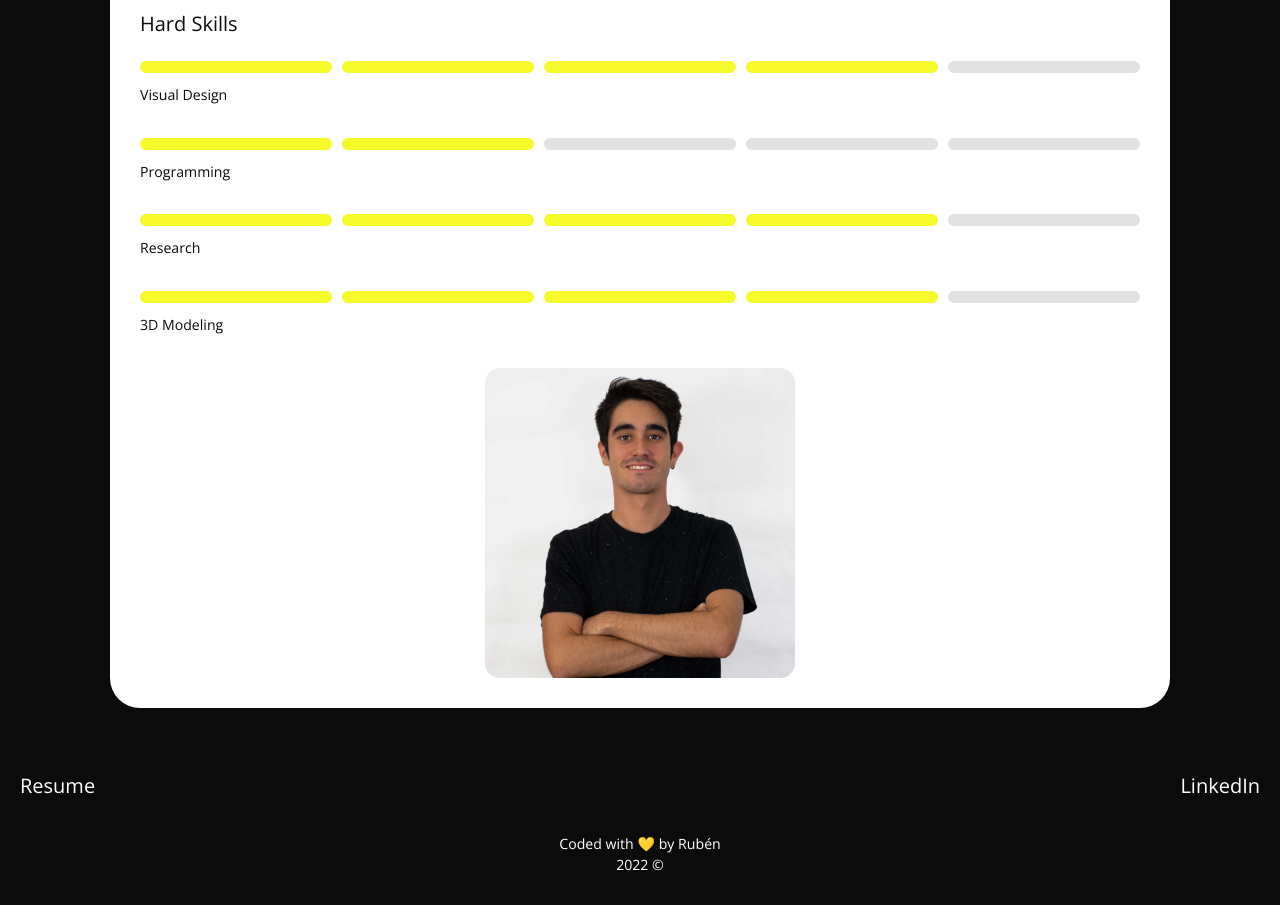
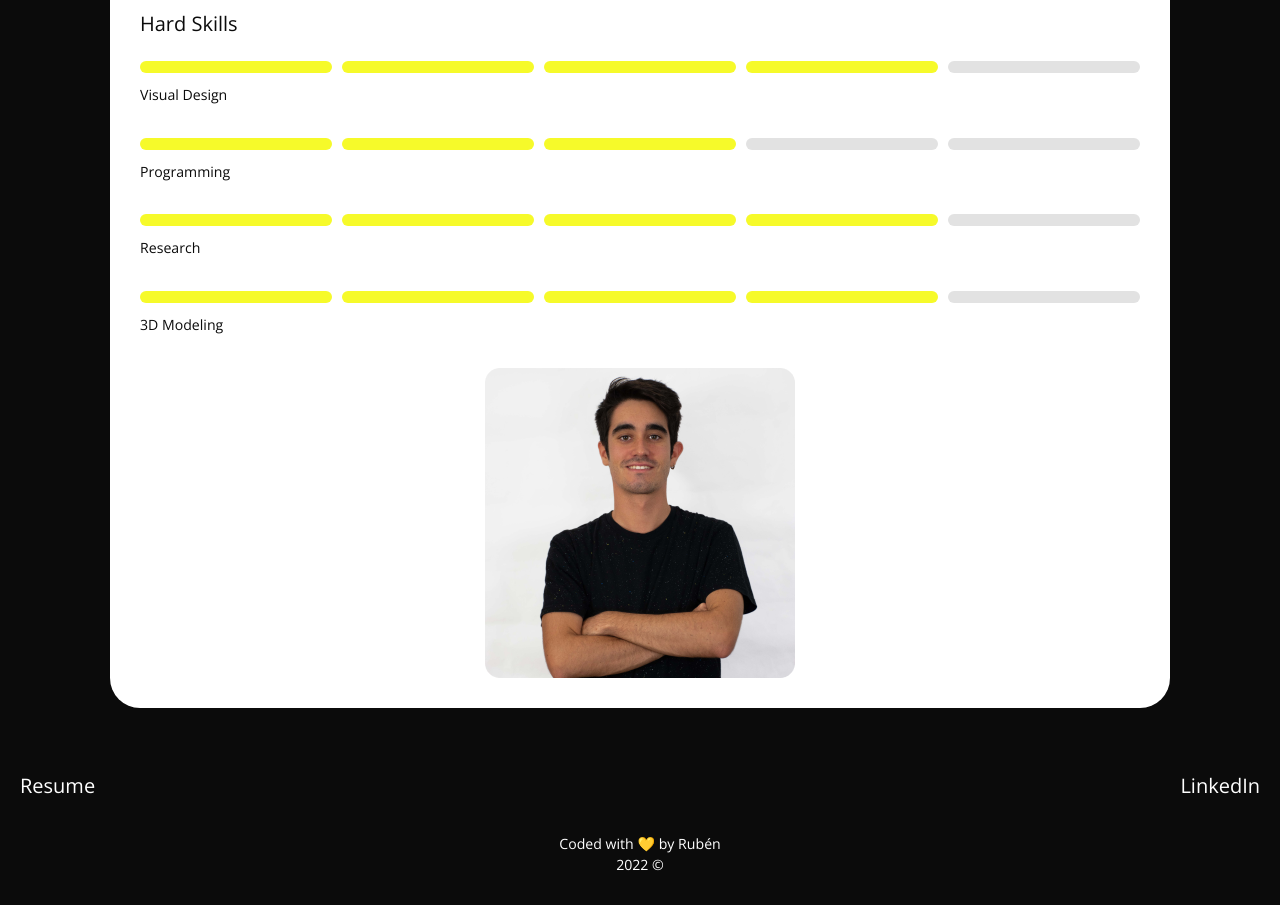
Before and after one commit to Ruben26rcz/ruben-portfolio, a plain HTML site: page contact.html in a window 1280 px wide. Shown: the part 1300-2205 px from the top of the page. Drawn offline with nearby package versions, Linux system fonts and the light colour scheme.

Commit message:
Programming bullet 1up

```diff
--- a/contact.html
+++ b/contact.html
@@ -165,7 +165,7 @@
                         <ul class="bullets">
                             <li class="bullet-true"></li>
                             <li class="bullet-true"></li>
-                            <li class="bullet-false"></li>
+                            <li class="bullet-true"></li>
                             <li class="bullet-false"></li>
                             <li class="bullet-false"></li>
                         </ul>
```
